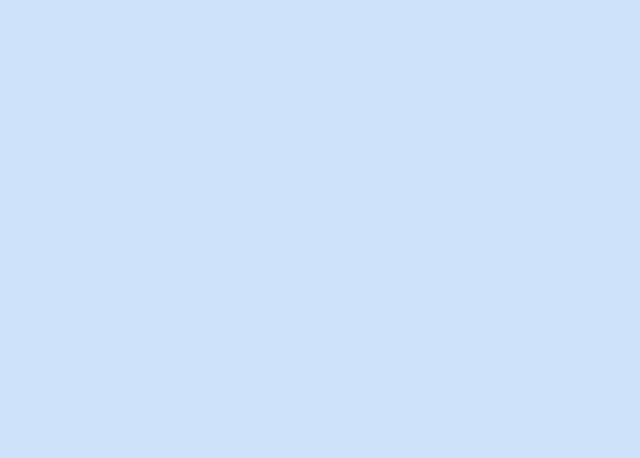
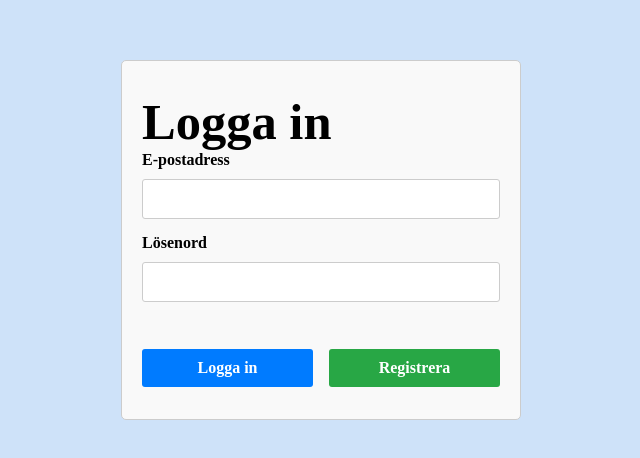
Before and after one commit to AwE9800/Chat-Project, a React (Vite) app in the folder frontendProject/: page /login in a window 1280 px wide. Shown: the part 160-618 px from the top of the page, without its empty margins (319-959 px from the left). Built offline with nearby package versions, Linux system fonts and the light colour scheme.

Commit message:
implemented login

```diff
--- a/frontendProject/src/App.jsx
+++ b/frontendProject/src/App.jsx
@@ -1,11 +1,20 @@
-import { useState } from 'react';
+import { BrowserRouter as Router, Routes, Route } from 'react-router-dom';
+import './App.css';
+import Login from './login/login';
+function App() {
+    const token = sessionStorage.getItem('token');
 
-import './App.css';
-
-function App() {
-    const [count, setCount] = useState(0);
-
-    return <></>;
+    return (
+        <>
+            <Router>
+                <main>
+                    <Routes>
+                        <Route path="/login" element={token ? alert('välkommen') : <Login />} />
+                    </Routes>
+                </main>
+            </Router>
+        </>
+    );
 }
 
 export default App;
--- /dev/null
+++ b/frontendProject/src/login/login.css
@@ -0,0 +1,60 @@
+.login-container {
+    display: flex;
+    flex-direction: column;
+    justify-content: center;
+    align-items: center;
+    height: 100vh;
+    gap: 1rem;
+}
+
+form {
+    width: 25rem;
+    padding: 1.25rem;
+    padding-block: 2rem;
+    border: 0.0625rem solid #ccc;
+    border-radius: 0.3125rem;
+    background-color: #f9f9f9;
+}
+
+form label {
+    display: block;
+    margin-bottom: 0.625rem;
+}
+
+form input {
+    width: 100%;
+    padding: 0.625rem;
+    margin-bottom: 0.9375rem;
+    border: 0.0625rem solid #ccc;
+    border-radius: 0.1875rem;
+}
+
+.button-container {
+    display: flex;
+    gap: 1rem;
+    margin-top: 2rem;
+}
+
+button[type='submit'],
+.register-button {
+    flex: 1;
+    padding: 0.625rem;
+    border: none;
+    border-radius: 0.1875rem;
+    cursor: pointer;
+}
+
+button[type='submit'] {
+    background-color: #007bff;
+    color: #fff;
+}
+
+.register-button {
+    background-color: #28a745;
+    color: #fff;
+}
+
+button[type='submit']:hover,
+.register-button:hover {
+    background-color: #0056b3;
+}
```
